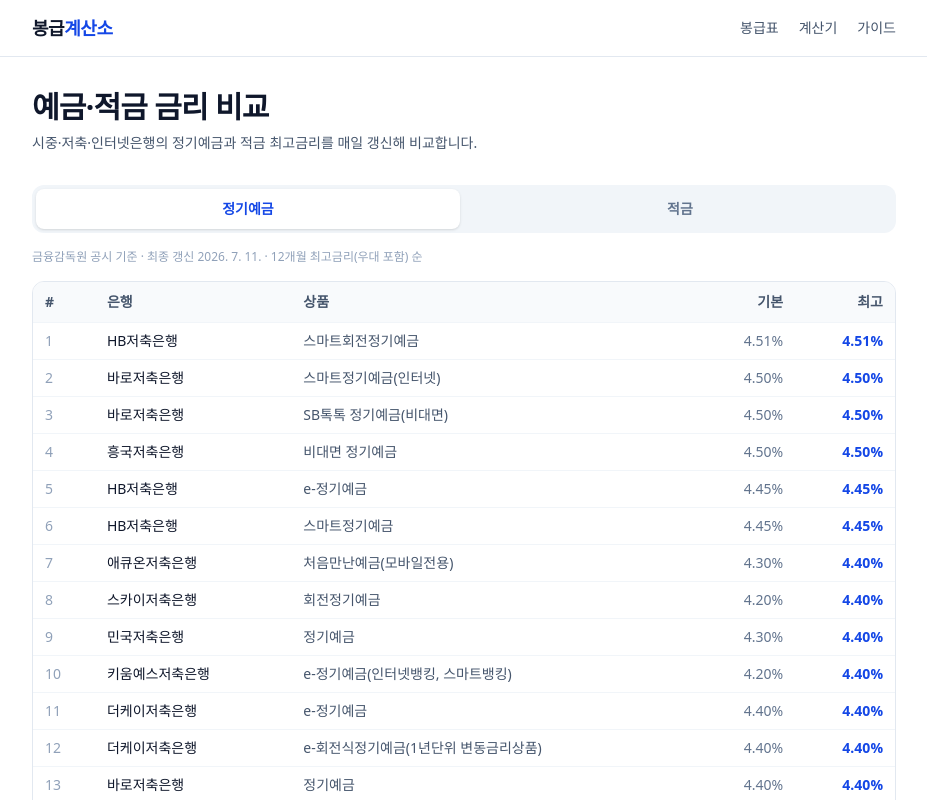
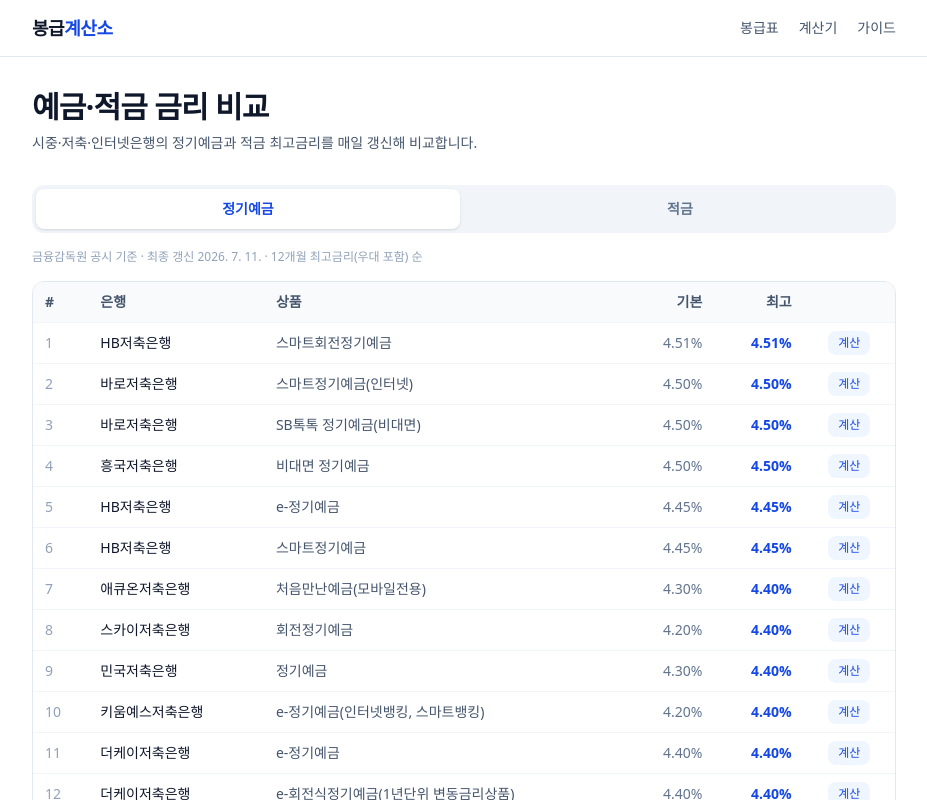
Before and after one commit to parkdane/pay-calc, a Next.js app: page /rates in a window 1280 px wide. Shown: the top 800 px of the page, without its empty margins (176-1103 px from the left). Built offline with nearby package versions, Linux system fonts and the light colour scheme.

Commit message:
feat: link rate table to deposit calculator with prefilled rate

```diff
--- a/components/DepositCalc.tsx
+++ b/components/DepositCalc.tsx
@@ -1,6 +1,6 @@
 "use client";
 
-import { useMemo, useState } from "react";
+import { useEffect, useMemo, useState } from "react";
 import AdSlot from "@/components/AdSlot";
 import MoneyInput from "@/components/MoneyInput";
 
@@ -14,6 +14,20 @@
   const [months, setMonths] = useState(12);
   const [rate, setRate] = useState(3.5);
   const [taxFree, setTaxFree] = useState(false);
+
+  // 금리 페이지에서 "이 금리로 계산" 클릭 시 URL 파라미터로 초기값 세팅
+  // 예: /calc/deposit?rate=4.51&mode=deposit
+  const [fromRates, setFromRates] = useState(false);
+  useEffect(() => {
+    const params = new URLSearchParams(window.location.search);
+    const r = parseFloat(params.get("rate") || "");
+    if (!isNaN(r) && r > 0 && r <= 10) {
+      setRate(r);
+      setFromRates(true);
+    }
+    const m = params.get("mode");
+    if (m === "deposit" || m === "savings") setMode(m);
+  }, []);
 
   const result = useMemo(() => {
     const r = rate / 100;
@@ -39,6 +53,12 @@
 
   return (
     <div className="space-y-6">
+      {fromRates && (
+        <div className="rounded-xl border border-blue-200 bg-blue-50 px-4 py-3 text-sm text-blue-800">
+          금리 비교에서 선택한 <strong>{rate.toFixed(2)}%</strong>가 적용됐습니다.
+          납입액·기간을 넣어 실수령액을 확인하세요.
+        </div>
+      )}
       {/* 모드 전환 */}
       <div className="grid grid-cols-2 gap-2 rounded-xl bg-slate-100 p-1">
         {(
--- a/components/RateTable.tsx
+++ b/components/RateTable.tsx
@@ -1,6 +1,7 @@
 "use client";
 
 import { useState } from "react";
+import Link from "next/link";
 import rates from "@/data/rates.json";
 
 type Product = {
@@ -8,10 +9,8 @@
   product: string;
   baseRate: number;
   maxRate: number;
-  term: number;
-  group?: string;
+  term: string;
   joinWay?: string;
-  note?: string;
 };
 
 export default function RateTable() {
@@ -68,6 +67,7 @@
                 <th className="whitespace-nowrap px-2 py-2.5 text-right font-semibold sm:px-3">
                   최고
                 </th>
+                <th className="px-2 py-2.5 text-center font-semibold sm:px-3"></th>
               </tr>
             </thead>
             <tbody>
@@ -87,6 +87,16 @@
                   <td className="whitespace-nowrap px-2 py-2 text-right font-bold tabular-nums text-blue-700 sm:px-3">
                     {p.maxRate.toFixed(2)}%
                   </td>
+                  <td className="whitespace-nowrap px-2 py-2 text-center sm:px-3">
+                    <Link
+                      href={`/calc/deposit?rate=${p.maxRate}&mode=${
+                        tab === "deposits" ? "deposit" : "savings"
+                      }`}
+                      className="inline-block rounded-lg bg-blue-50 px-2.5 py-1 text-xs font-medium text-blue-700 transition hover:bg-blue-100"
+                    >
+                      계산
+                    </Link>
+                  </td>
                 </tr>
               ))}
             </tbody>
```
